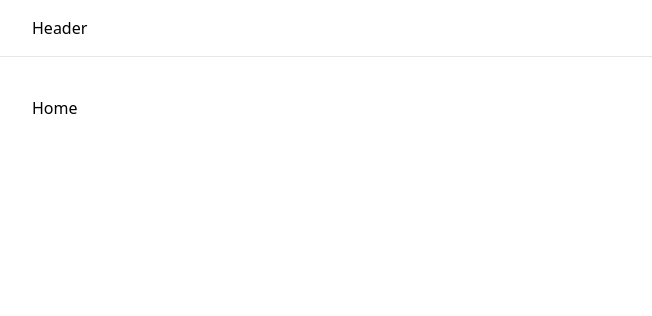
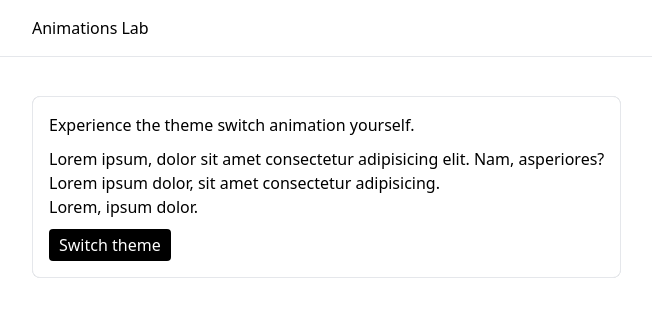
Before and after one commit to GreattitJY/animations-lab, a React (Vite) app: page / in a window 1280 px wide. Shown: the top 316 px of the page, without its empty margins (96-748 px from the left). Built offline with nearby package versions, Linux system fonts and the light colour scheme.

Commit message:
feat: add clip-path switch component

```diff
--- /dev/null
+++ b/src/components/clip-path/index.tsx
@@ -0,0 +1,49 @@
+import { useState } from "react";
+import "./styles.css";
+
+export default function ClipPath() {
+  const [isLight, setIsLight] = useState(true);
+
+  return (
+    <div className="relative">
+      <section
+        className={`p-4 rounded-lg border space-y-2.5 bg-white w-fit absolute top-0
+            ${isLight && "reveal z-10"}
+          `}
+      >
+        <h2>Experience the theme switch animation yourself.</h2>
+        <p className="flex flex-col">
+          <span>Lorem ipsum, dolor sit amet consectetur adipisicing elit. Nam, asperiores?</span>
+          <span>Lorem ipsum dolor, sit amet consectetur adipisicing.</span>
+          <span>Lorem, ipsum dolor.</span>
+        </p>
+        <button
+          type="button"
+          className="bg-black text-white py-1 px-2.5 rounded"
+          onClick={() => setIsLight(false)}
+        >
+          Switch theme
+        </button>
+      </section>
+      <section
+        className={`p-4 rounded-lg border space-y-2.5 w-fit absolute top-0 bg-black text-white
+          ${!isLight && "reveal z-10"}
+          `}
+      >
+        <h2>Experience the theme switch animation yourself.</h2>
+        <p className="flex flex-col">
+          <span>Lorem ipsum, dolor sit amet consectetur adipisicing elit. Nam, asperiores?</span>
+          <span>Lorem ipsum dolor, sit amet consectetur adipisicing.</span>
+          <span>Lorem, ipsum dolor.</span>
+        </p>
+        <button
+          type="button"
+          className="bg-white text-black py-1 px-2.5 rounded"
+          onClick={() => setIsLight(true)}
+        >
+          Switch theme
+        </button>
+      </section>
+    </div>
+  );
+}
--- /dev/null
+++ b/src/components/clip-path/styles.css
@@ -0,0 +1,10 @@
+.reveal {
+  clip-path: inset(0 0 100% 0);
+  animation: reveal 1s forwards cubic-bezier(0.77, 0, 0.175, 1);
+}
+
+@keyframes reveal {
+  to {
+    clip-path: inset(0 0 0 0);
+  }
+}
--- a/src/components/header.tsx
+++ b/src/components/header/index.tsx
@@ -3,7 +3,7 @@ interface HeaderProps {}
 export default function Header({}: HeaderProps) {
   return (
     <header className="fixed top-0 left-0 w-full border-b z-[100]">
-      <h1 className="h-header max-w-layout mx-auto flex items-center">Header</h1>
+      <h1 className="h-header max-w-layout mx-auto flex items-center">Animations Lab</h1>
     </header>
   );
 }
--- a/src/routes/pages/home.tsx
+++ b/src/routes/pages/home.tsx
@@ -1,5 +1,11 @@
+import ClipPath from "@/components/clip-path";
+
 interface HomeProps {}
 
 export default function Home({}: HomeProps) {
-  return <div>Home</div>;
+  return (
+    <article>
+      <ClipPath />
+    </article>
+  );
 }
```
